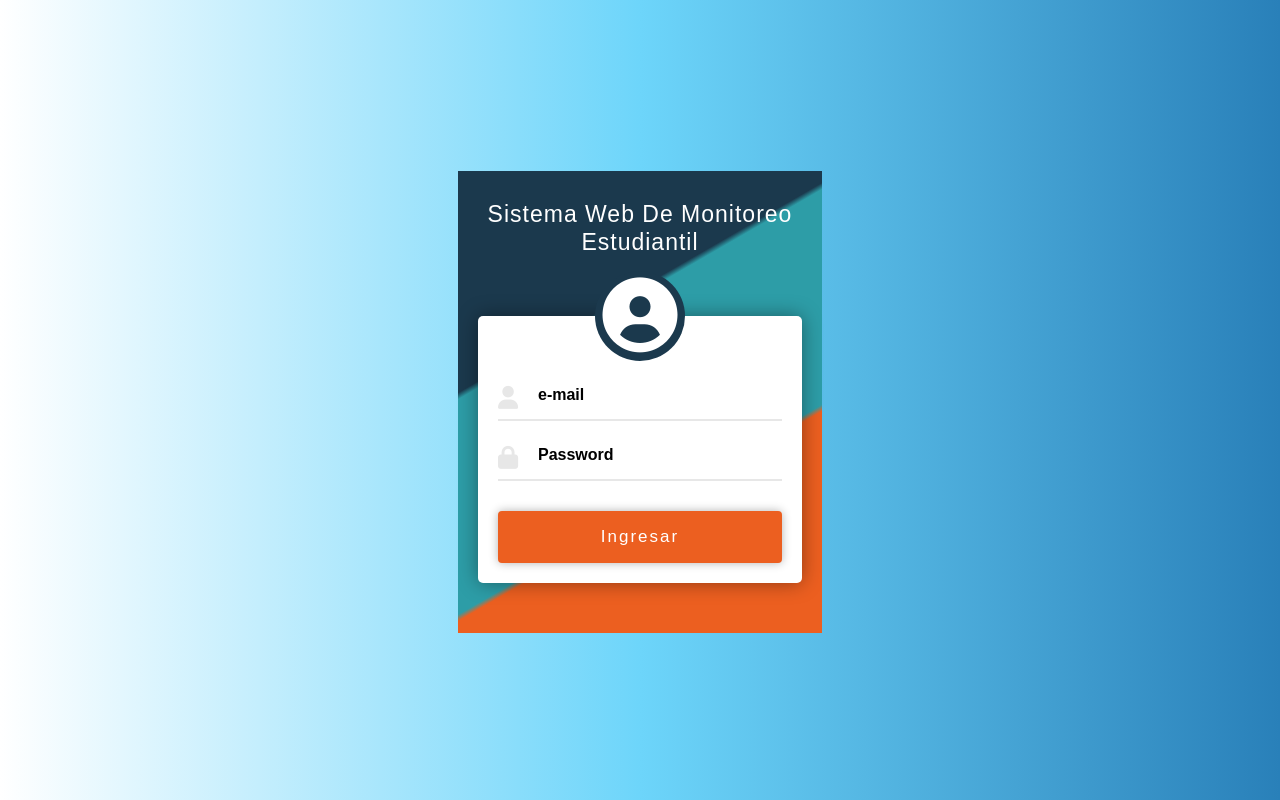
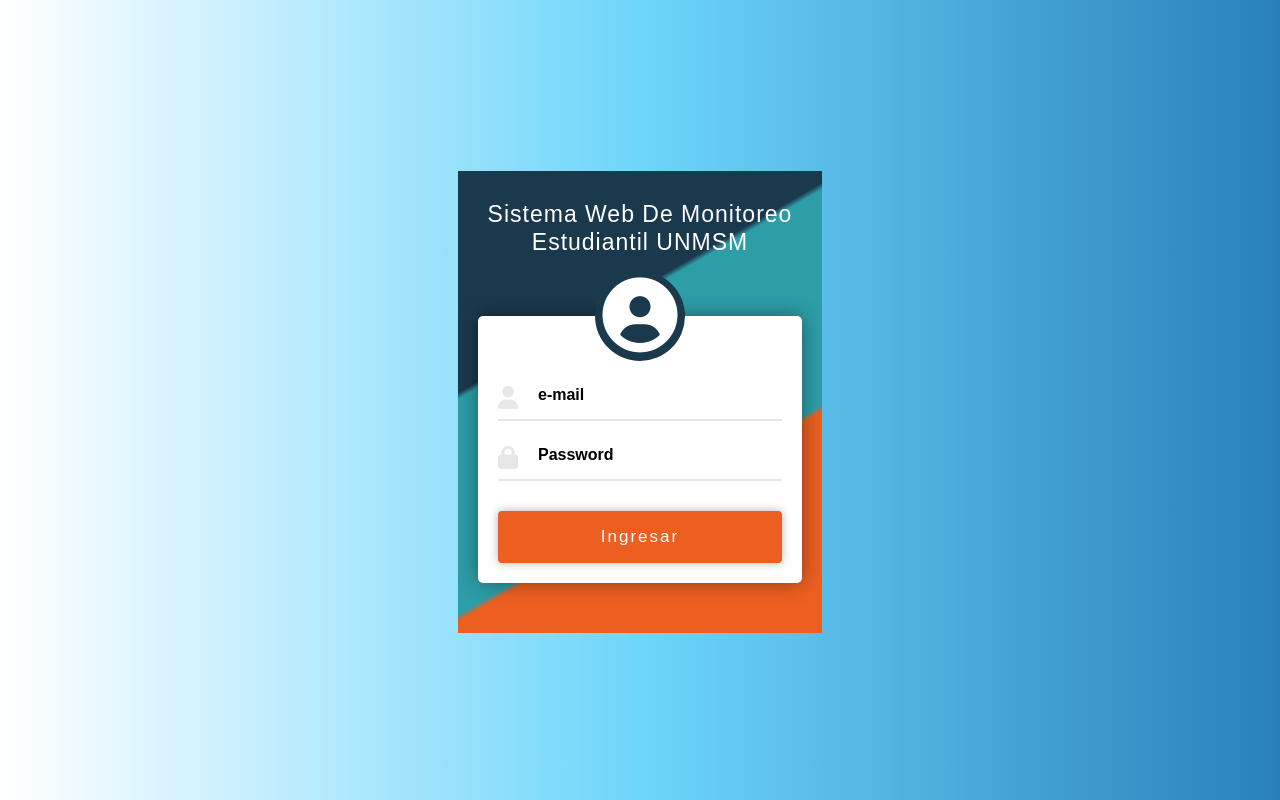
Before and after one commit to CallMeLg27/cicdtest-ng-monitoreo, an Angular app: page /login in a window 1280 px wide. Built offline with nearby package versions, Linux system fonts and the light colour scheme.

Commit message:
title changed

```diff
--- a/src/app/components/login/login.component.html
+++ b/src/app/components/login/login.component.html
@@ -3,7 +3,7 @@
         <div class="row">
             <div class="col-md-offset-4 col-md-4 col-sm-offset-3 col-sm-6">
                 <div class="form-container">
-                    <h3 class="title">Sistema Web de Monitoreo Estudiantil</h3>
+                    <h3 class="title">Sistema Web de Monitoreo Estudiantil UNMSM</h3>
                     <form class="form-horizontal">
                         <div class="form-icon">
                             <i class="fa fa-user-circle"></i>
```
